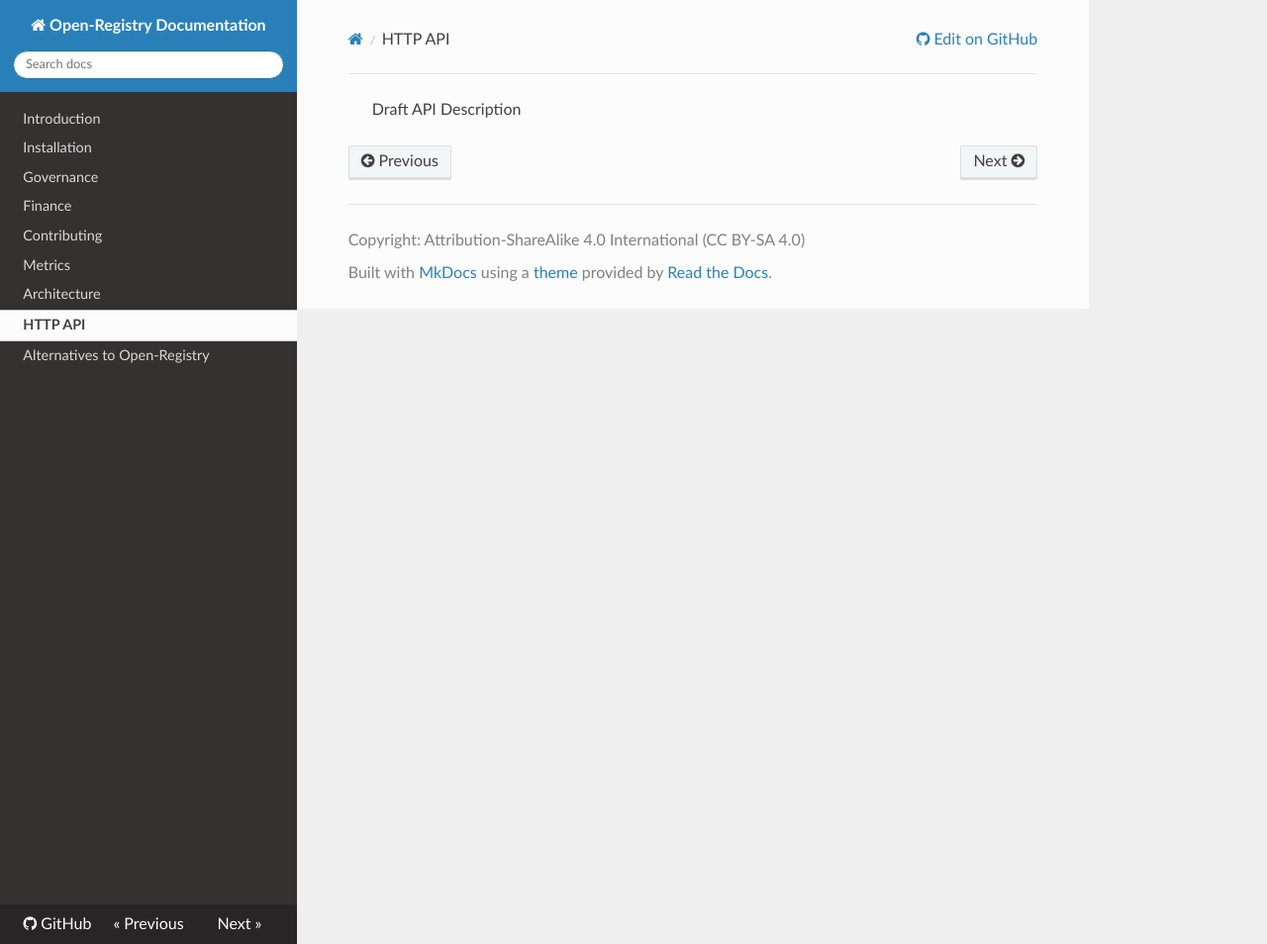
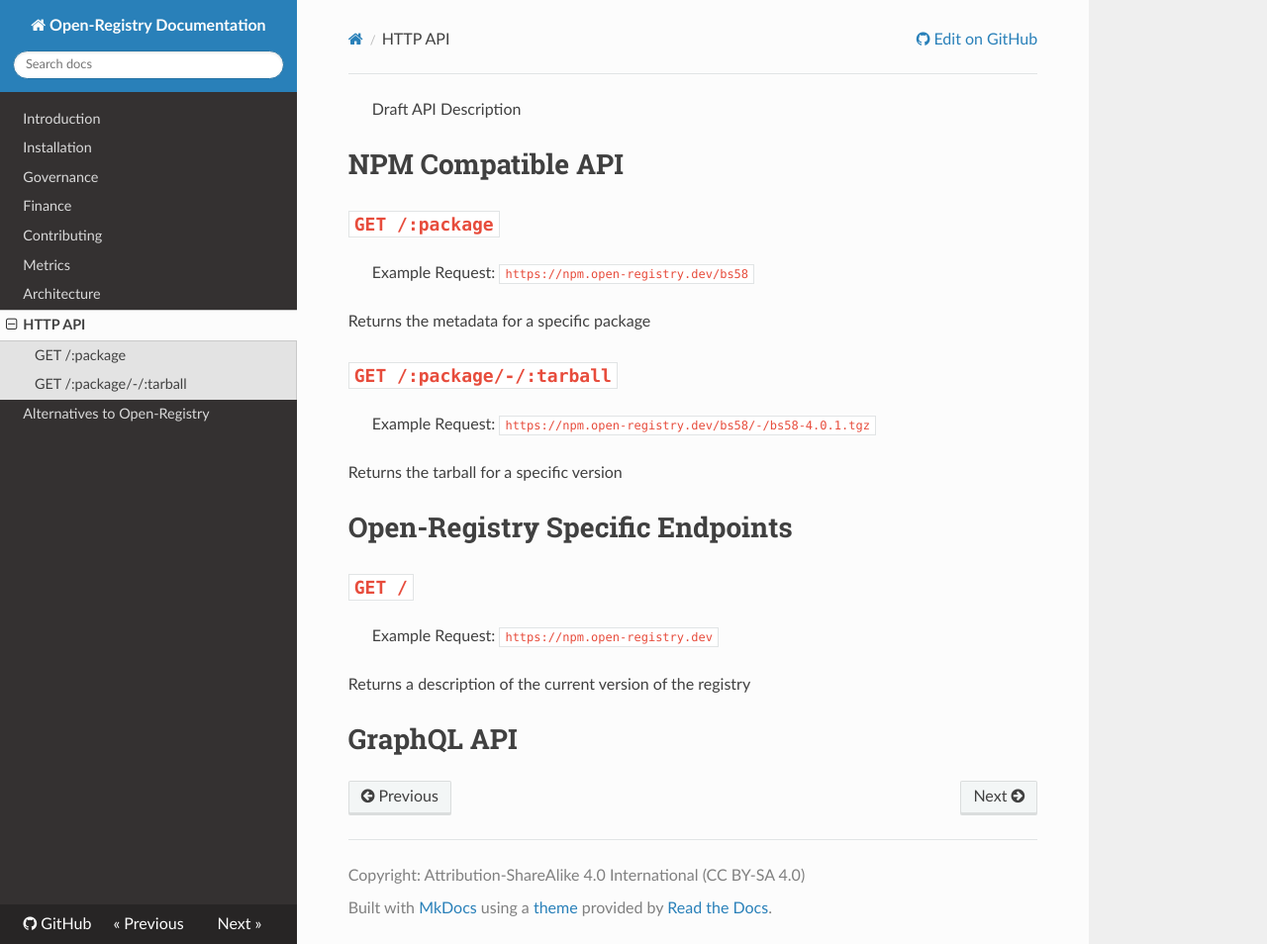
Before and after one commit to open-services/open-registry, an MkDocs documentation site: the page built from docs/http-api.md, in a window 1280 px wide and 954 px high. Shown: the whole window at 99% size. Built offline with MkDocs 1.6.1, drawn with Linux system fonts in a browser that asks for light colours; nearby versions of some CDN libraries.

Commit message:
Bit more meat on the http-api
License: MIT
Signed-off-by: Victor Bjelkholm <git@victor.earth>

```diff
--- a/docs/http-api.md
+++ b/docs/http-api.md
@@ -1 +1,22 @@
 > Draft API Description
+
+# NPM Compatible API
+
+## `GET /:package`
+> Example Request: `https://npm.open-registry.dev/bs58`
+
+Returns the metadata for a specific package
+
+## `GET /:package/-/:tarball`
+> Example Request: `https://npm.open-registry.dev/bs58/-/bs58-4.0.1.tgz`
+
+Returns the tarball for a specific version
+
+# Open-Registry Specific Endpoints
+
+## `GET /`
+> Example Request: `https://npm.open-registry.dev`
+
+Returns a description of the current version of the registry
+
+# GraphQL API
```
